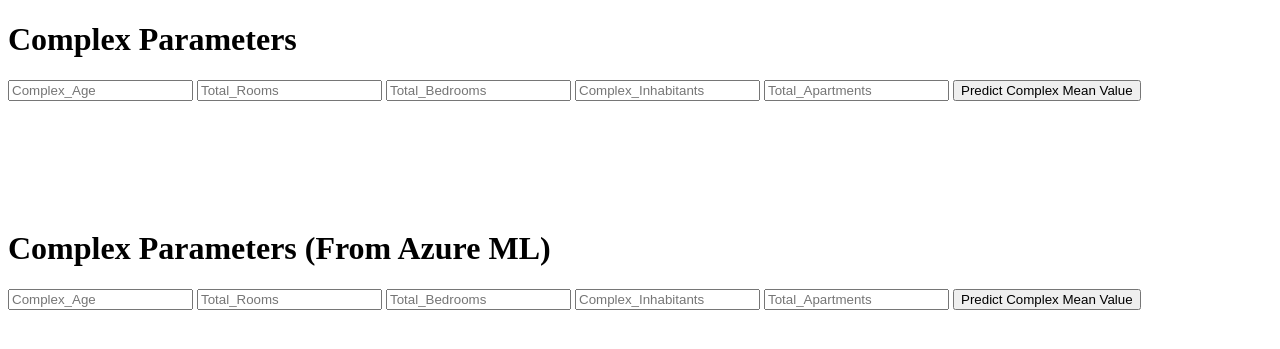
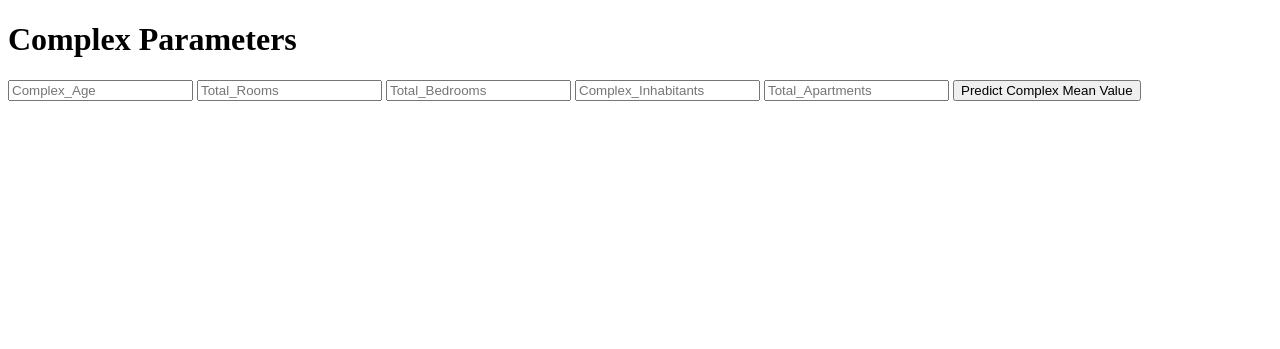
Before and after one commit to kiseli98/ai_lab4, a Flask app: page / in a window 1280 px wide. Shown: the top 349 px of the page. Run offline with Flask 2, Linux system fonts and the light colour scheme.

Commit message:
revert index.html

```diff
--- a/templates/index.html
+++ b/templates/index.html
@@ -25,27 +25,7 @@
     <br>
     {{ prediction_text }}
 
-    <br>
-    <br>
-    <br>
-    <br>
 
-    <h1>Complex Parameters (From Azure ML)</h1>
-    <!-- Main Input For Receiving Query to our ML -->
-    <form action="{{ url_for('predict_from_ml') }}" method="post">
-        <input type="text" name="Complex_Age" placeholder="Complex_Age" required="required"/>
-        <input type="text" name="Total_Rooms" placeholder="Total_Rooms" required="required"/>
-        <input type="text" name="Total_Bedrooms" placeholder="Total_Bedrooms" required="required"/>
-        <input type="text" name="Complex_Inhabitants" placeholder="Complex_Inhabitants" required="required"/>
-        <input type="text" name="Total_Apartments" placeholder="Total_Apartments" required="required"/>
-
-
-        <button type="submit" class="btn btn-primary btn-block btn-large">Predict Complex Mean Value</button>
-    </form>
-
-    <br>
-    <br>
-    {{ prediction_ml }}
 
 </div>
 </body>
```
